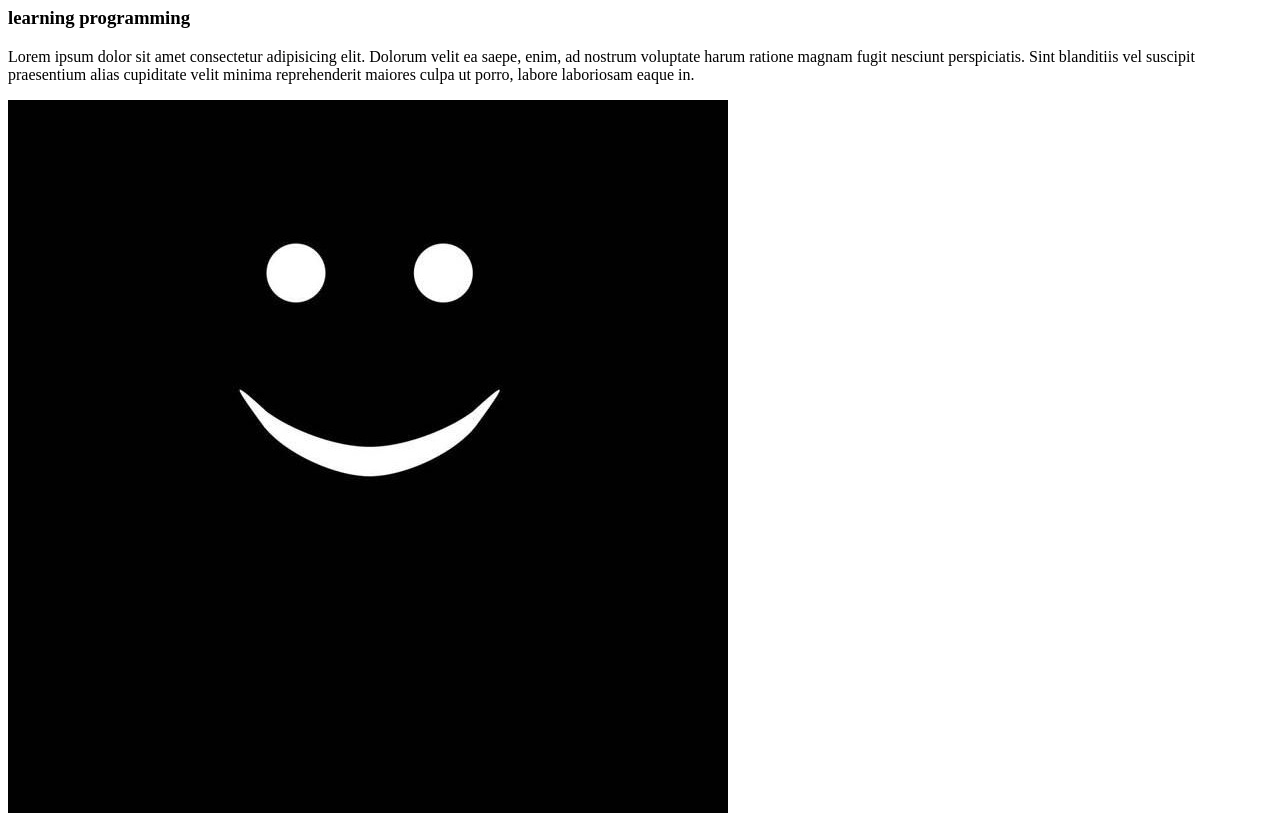
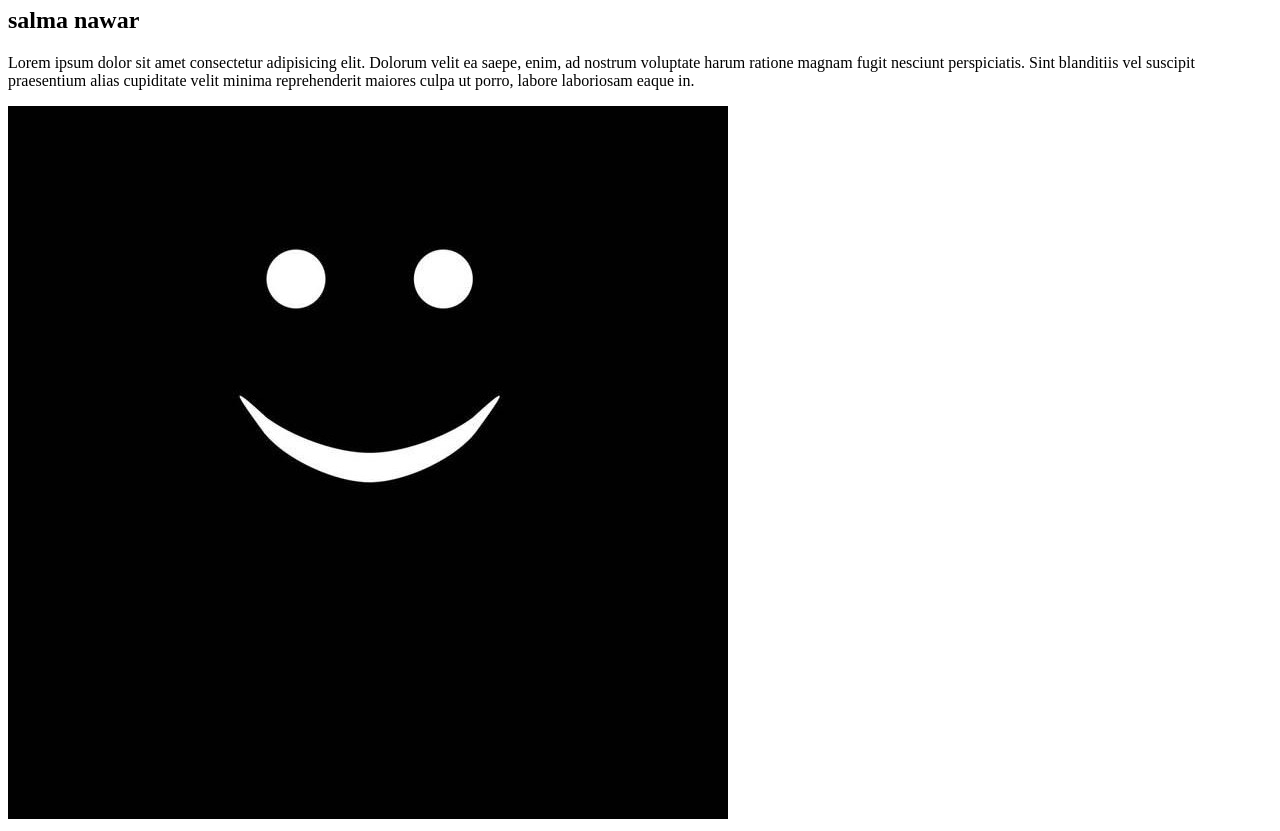
Before and after one commit to Raisa7/My-third-repo, a plain HTML site: page index.html in a window 1280 px wide. Shown: the part 73-904 px from the top of the page. Drawn offline with Linux system fonts and the light colour scheme.

```diff
--- a/index.html
+++ b/index.html
@@ -8,7 +8,7 @@
 </head>
 <body>
     <h1>new one</h1>
-    <h3>learning programming</h3>
+    <h2>salma nawar</h2>
     <p>Lorem ipsum dolor sit amet consectetur adipisicing elit. Dolorum velit ea saepe, enim, ad nostrum voluptate harum ratione magnam fugit nesciunt perspiciatis. Sint blanditiis vel suscipit praesentium alias cupiditate velit minima reprehenderit maiores culpa ut porro, labore laboriosam eaque in.</p>
     <img src="raisa.jpg" alt="">
 
```
